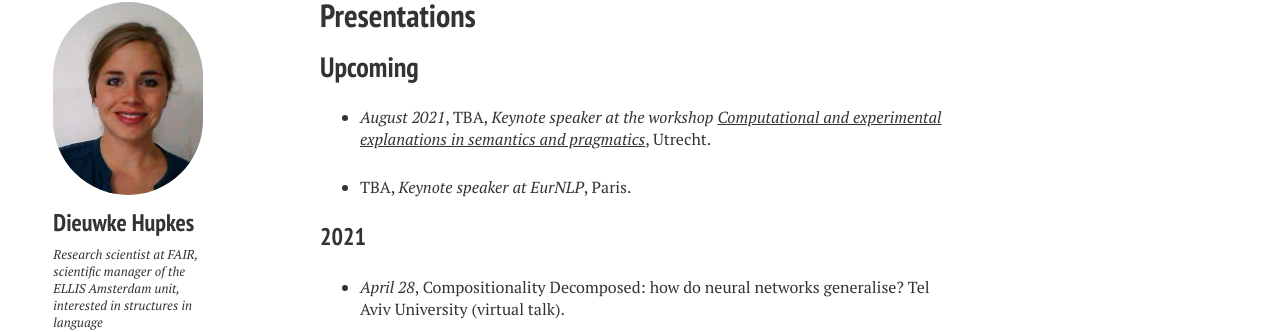
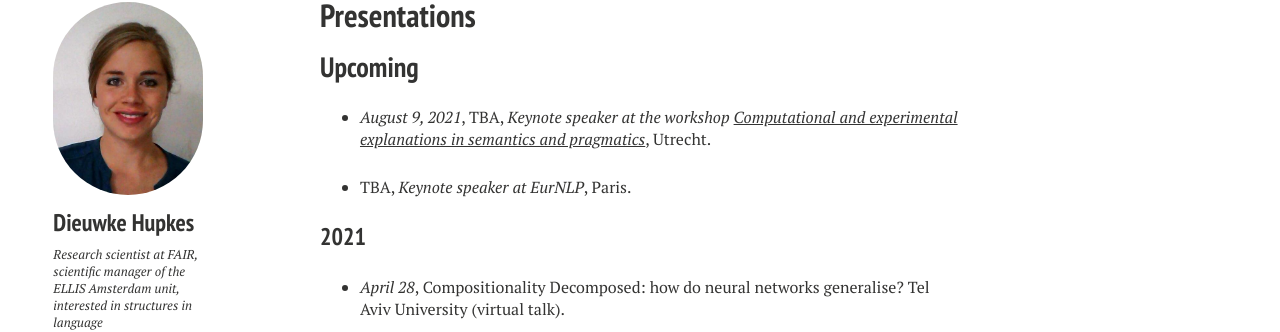
Before and after one commit to dieuwkehupkes/dieuwkehupkes.github.io, a Jekyll site: the page built from talks.md, in a window 1280 px wide and 900 px high, scrolled down 925 px. Shown: the part 154-486 px from the top of the window. Built offline with Jekyll 4.4.1, drawn with Linux system fonts in a browser that asks for light colours; nearby versions of some CDN libraries.

Commit message:
Add date for keynote

```diff
--- a/talks.md
+++ b/talks.md
@@ -12,7 +12,7 @@ image:
 
 ## Upcoming
 
-* *August 2021*, TBA, *Keynote speaker at the workshop* [*Computational and experimental explanations in semantics and pragmatics*](https://www.jakubszymanik.com/CoSaQ/events/explanations-semantics), Utrecht.
+* *August 9, 2021*, TBA, *Keynote speaker at the workshop* [*Computational and experimental explanations in semantics and pragmatics*](https://www.jakubszymanik.com/CoSaQ/events/explanations-semantics), Utrecht.
 
 * TBA, *Keynote speaker at EurNLP*, Paris.
 
```
